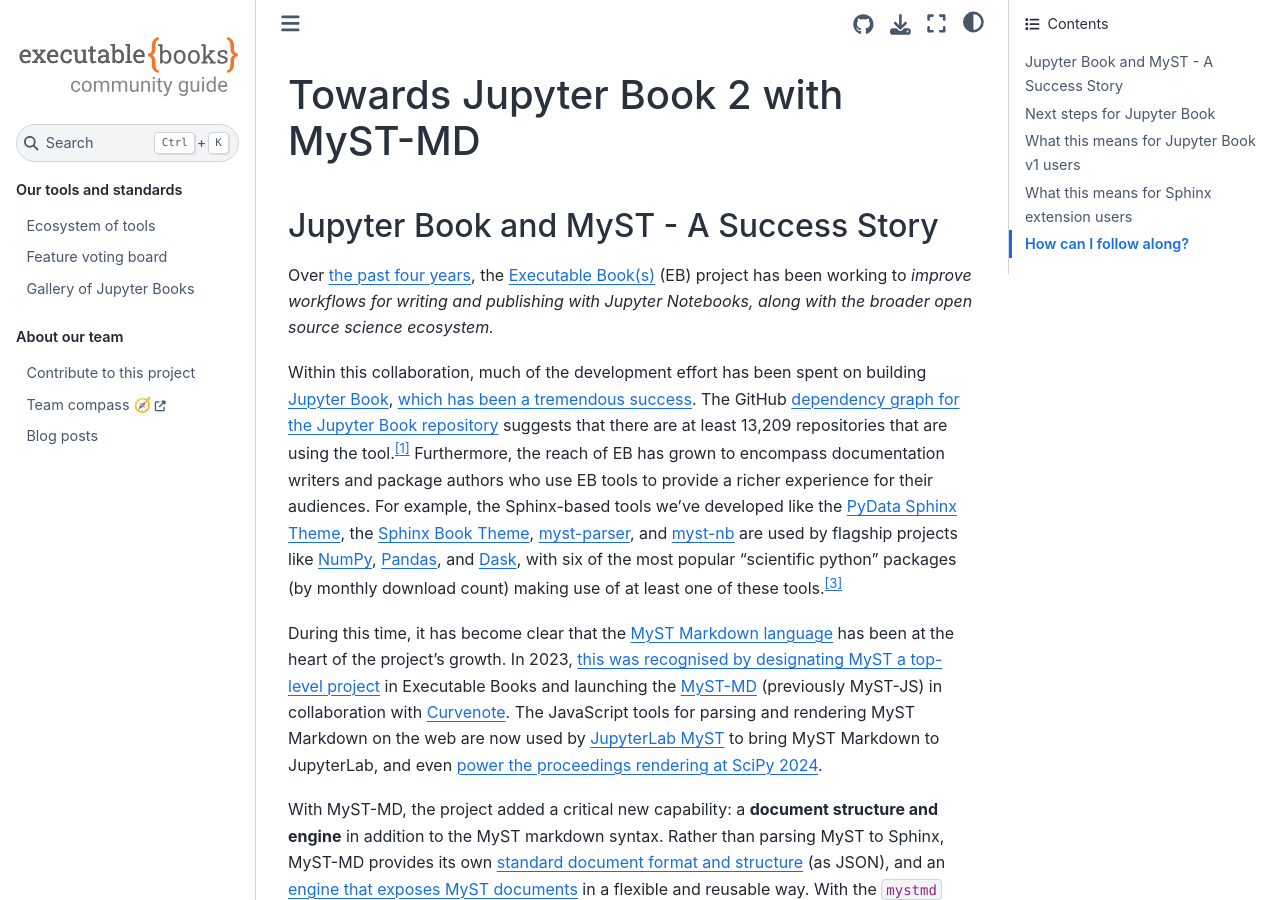
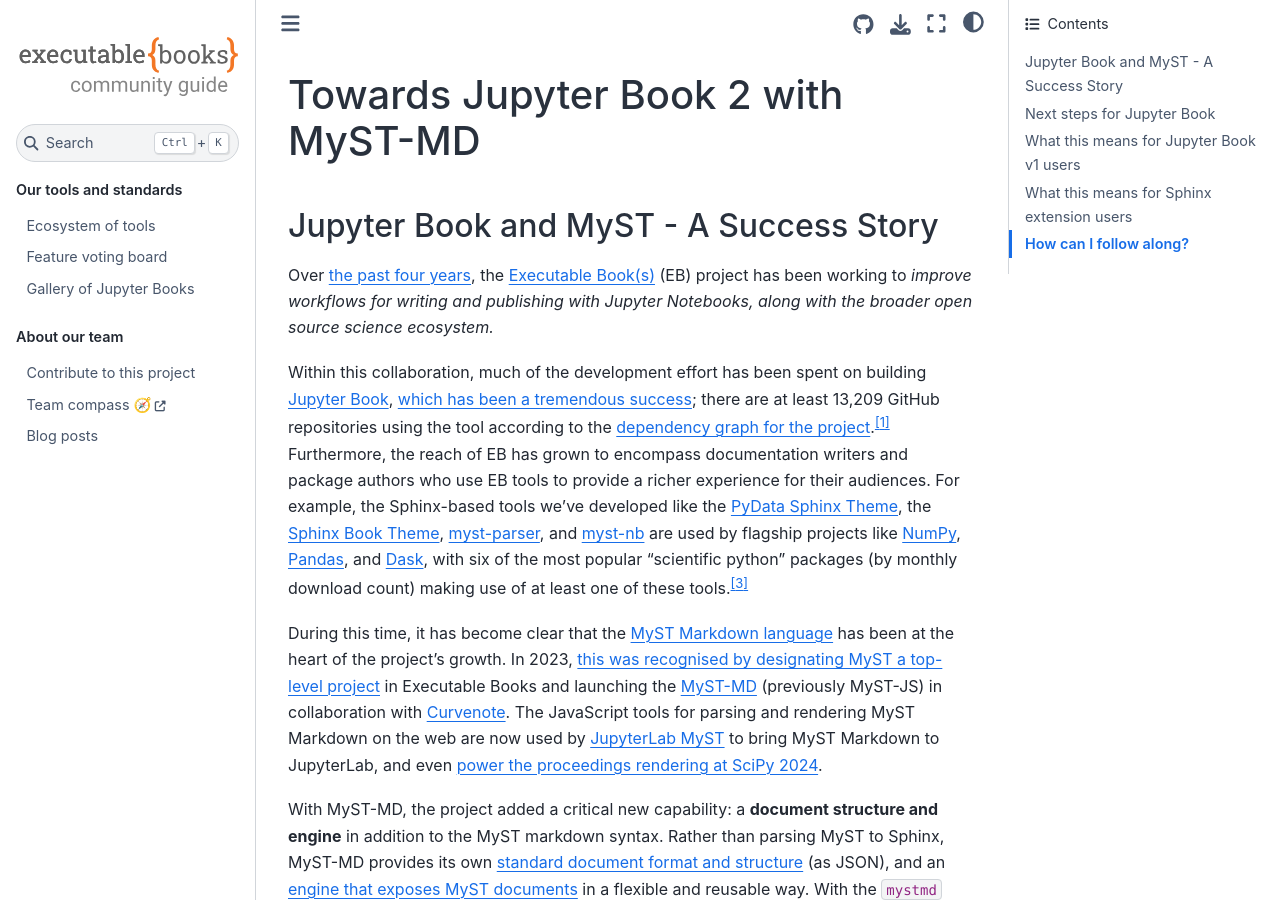
Before and after one commit to executablebooks/meta, a Sphinx documentation site: the page built from docs/blog/2024-05-20-jupyter-book-myst.md, in a window 1280 px wide and 900 px high. Built offline with Sphinx 7.4.7 and the Sphinx Book theme 1.1.4, drawn with Linux system fonts in a browser that asks for light colours.

Commit message:
docs: flip sentence
Co-authored-by: Leah Wasser <leah@pyopensci.org>

```diff
--- a/docs/blog/2024-05-20-jupyter-book-myst.md
+++ b/docs/blog/2024-05-20-jupyter-book-myst.md
@@ -10,7 +10,7 @@
 
 Over [the past four years](https://executablebooks.org/en/latest/blog/2020-02-25-hello-world/), the [Executable Book(s)](https://executablebooks.org) (EB) project has been working to _improve workflows for writing and publishing with Jupyter Notebooks, along with the broader open source science ecosystem._
 
-Within this collaboration, much of the development effort has been spent on building [Jupyter Book](https://jupyterbook.org/), [which has been a tremendous success](https://executablebooks.org/en/latest/blog/2023/new-project-members/). The GitHub [dependency graph for the Jupyter Book repository](https://github.com/executablebooks/jupyter-book/network/dependents) suggests that there are at least 13,209 repositories that are using the tool.[^1] Furthermore, the reach of EB has grown to encompass documentation writers and package authors who use EB tools to provide a richer experience for their audiences. For example, the Sphinx-based tools we’ve developed like the [PyData Sphinx Theme](http://pydata-sphinx-theme.readthedocs.io), the [Sphinx Book Theme](http://sphinx-book-theme.readthedocs.io), [myst-parser](https://myst-parser.readthedocs.io), and [myst-nb](https://myst-nb.readthedocs.io) are used by flagship projects like [NumPy](https://numpy.org/doc/stable/), [Pandas](https://pandas.pydata.org/docs/), and [Dask](https://docs.dask.org/en/stable/), with six of the most popular “scientific python” packages (by monthly download count) making use of at least one of these tools.[^popular]
+Within this collaboration, much of the development effort has been spent on building [Jupyter Book](https://jupyterbook.org/), [which has been a tremendous success](https://executablebooks.org/en/latest/blog/2023/new-project-members/); there are at least 13,209 GitHub repositories using the tool according to the [dependency graph for the project](https://github.com/executablebooks/jupyter-book/network/dependents).[^1] Furthermore, the reach of EB has grown to encompass documentation writers and package authors who use EB tools to provide a richer experience for their audiences. For example, the Sphinx-based tools we’ve developed like the [PyData Sphinx Theme](http://pydata-sphinx-theme.readthedocs.io), the [Sphinx Book Theme](http://sphinx-book-theme.readthedocs.io), [myst-parser](https://myst-parser.readthedocs.io), and [myst-nb](https://myst-nb.readthedocs.io) are used by flagship projects like [NumPy](https://numpy.org/doc/stable/), [Pandas](https://pandas.pydata.org/docs/), and [Dask](https://docs.dask.org/en/stable/), with six of the most popular “scientific python” packages (by monthly download count) making use of at least one of these tools.[^popular]
 
 [^1]: These are repositories whose dependency information is sufficiently described such that GitHub is able to identify a dependency upon Jupyter Book. As such, the true figure may be higher.
 
```
